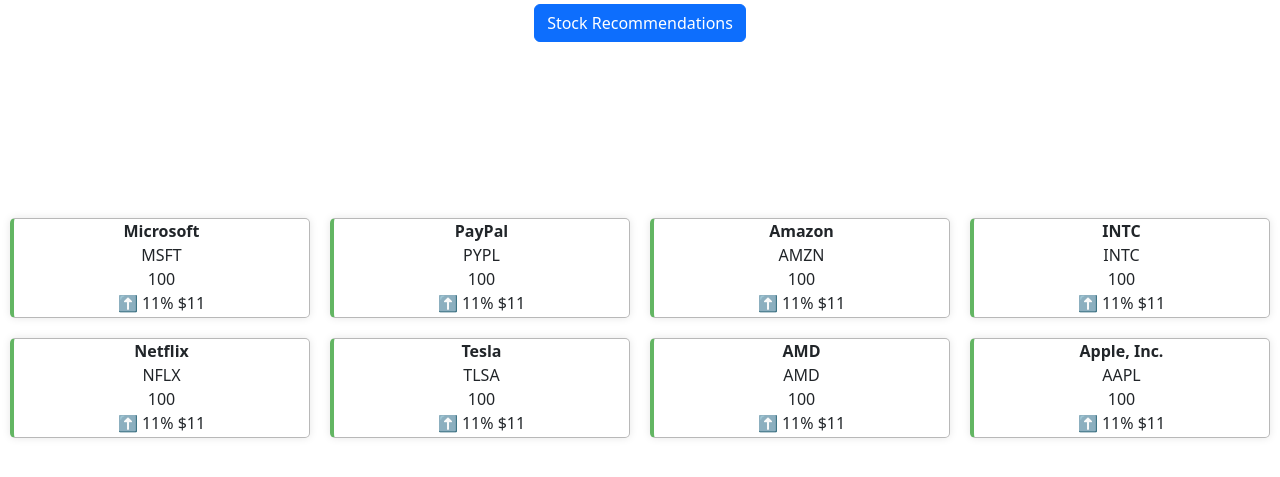
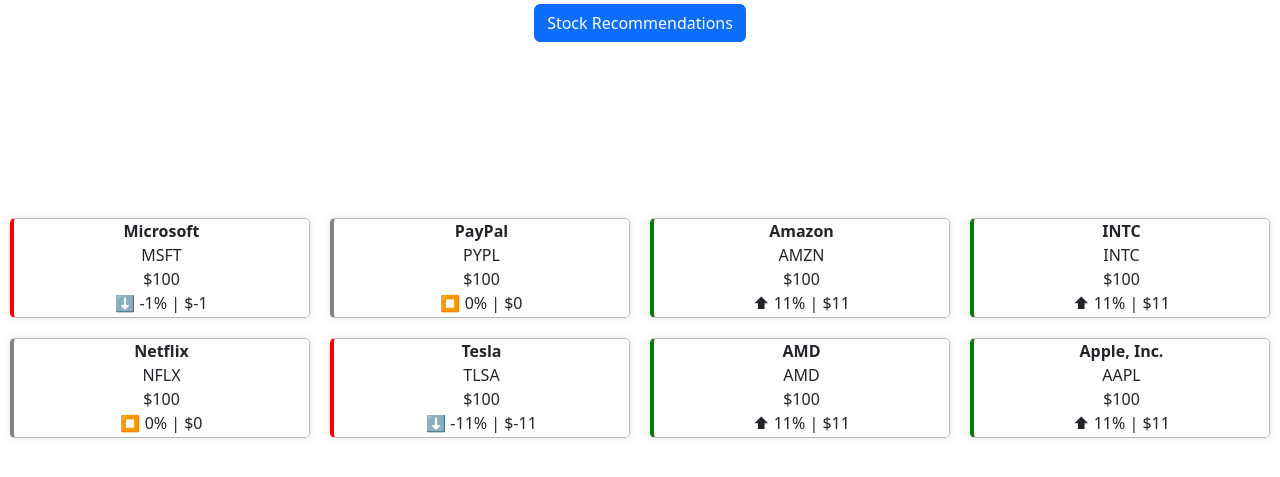
Before and after one commit to cjnuss/effective-stock-finder, a Flask app: page / in a window 1280 px wide. Shown: the part 272-749 px from the top of the page. Run offline with Flask 3, Linux system fonts and the light colour scheme.

Commit message:
update colors and arrow directions when stocks are decreasing or not changing

```diff
--- a/main-project/src/main.py
+++ b/main-project/src/main.py
@@ -12,16 +12,16 @@ class Stock:
 
     def create_stocks_test():
         apple = Stock("Apple, Inc.", "AAPL", "100", "11", "11")
-        microsoft = Stock("Microsoft", "MSFT", "100", "11", "11")
+        microsoft = Stock("Microsoft", "MSFT", "100", "-1", "-1")
         google = Stock("Google", "GOOG", "100", "11", "11")
         amazon = Stock("Amazon", "AMZN", "100", "11", "11")
-        tesla = Stock("Tesla", "TLSA", "100", "11", "11")
+        tesla = Stock("Tesla", "TLSA", "100", "-11", "-11")
         facebook = Stock("Facebook", "FB", "100", "11", "11")
-        nvidia = Stock("NVIDIA", "NNVDA", "100", "11", "11")
+        nvidia = Stock("NVIDIA", "NNVDA", "100", "-11", "-11")
         amd = Stock("AMD", "AMD", "100", "11", "11")
-        netflix = Stock("Netflix", "NFLX", "100", "11", "11")
+        netflix = Stock("Netflix", "NFLX", "100", "0", "0")
         intc = Stock("INTC", "INTC", "100", "11", "11")
-        paypal = Stock("PayPal", "PYPL", "100", "11", "11")
+        paypal = Stock("PayPal", "PYPL", "100", "0", "0")
 
         return [apple, microsoft, google, amazon, tesla, facebook, nvidia, amd, netflix, intc, paypal]
 
--- a/main-project/src/static/script.js
+++ b/main-project/src/static/script.js
@@ -17,3 +17,22 @@ window.addEventListener('beforeunload', function() {
     xhr.open('POST', '/refresh');
     xhr.send();
 });
+
+var plusStock = document.querySelectorAll("#plus-stock");
+var noChangeStock = document.querySelectorAll("#no-change-stock");
+var minusStock = document.querySelectorAll("#minus-stock");
+
+plusStock.forEach(function(x) {
+    x.style.borderLeftWidth = "4px";
+    x.style.borderLeftColor = "green";
+});
+
+noChangeStock.forEach(function(x) {
+    x.style.borderLeftWidth = "4px";
+    x.style.borderLeftColor = "grey";
+});
+
+minusStock.forEach(function(x) {
+    x.style.borderLeftWidth = "4px";
+    x.style.borderLeftColor = "red";
+});
--- a/main-project/src/static/style.css
+++ b/main-project/src/static/style.css
@@ -33,7 +33,6 @@
     margin: 10px;
     text-align: center;
     align-items: center;
-    border-left: 4px solid rgb(99, 182, 99) !important;
     border: 0.01px solid rgb(184, 184, 184);
     border-radius: 5px;
     box-shadow: 0 0 8px rgba(0, 0, 0, 0.1);
--- a/main-project/src/templates/index.html
+++ b/main-project/src/templates/index.html
@@ -35,12 +35,28 @@
 
     <div class="stocks" id="stocks">
         {% for variable in variables %}
-            <div class="stock">
-                <div><b>{{ variable.name }}</b></div>
-                <div>{{ variable.short_name }}</div>
-                <div>{{ variable.price }}</div>
-                <div>⬆️ {{ variable.percentage_change }}% ${{ variable.price_change }}</div>
-            </div>
+            {% if variable.price_change|int > 0 %}
+                <div class="stock" id="plus-stock">
+            {% elif variable.price_change|int < 0 %}
+                <div class="stock" id="minus-stock">
+            {% else %}
+                <div class="stock" id="no-change-stock">
+            {% endif %}
+
+                    <div><b>{{ variable.name }}</b></div>
+                    <div>{{ variable.short_name }}</div>
+                    <div>${{ variable.price }}</div>
+
+            {% if variable.price_change|int > 0 %}
+                    <div>⬆
+            {% elif variable.price_change|int < 0 %}
+                    <div>⬇️
+            {% else %}
+                    <div>⏹
+            {% endif %}
+                    {{ variable.percentage_change }}% | ${{ variable.price_change }}</div>
+
+                </div>
         {% endfor %}
     </div>
 </body>
```
